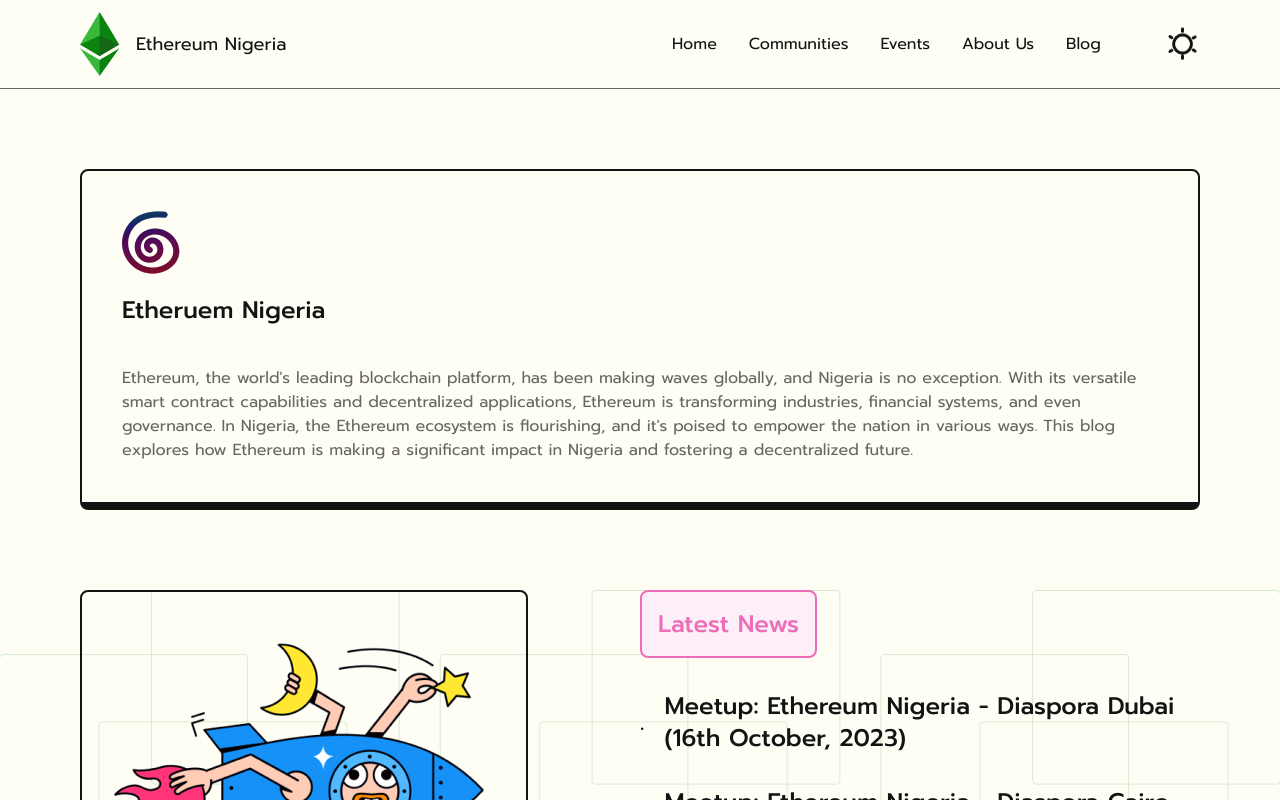
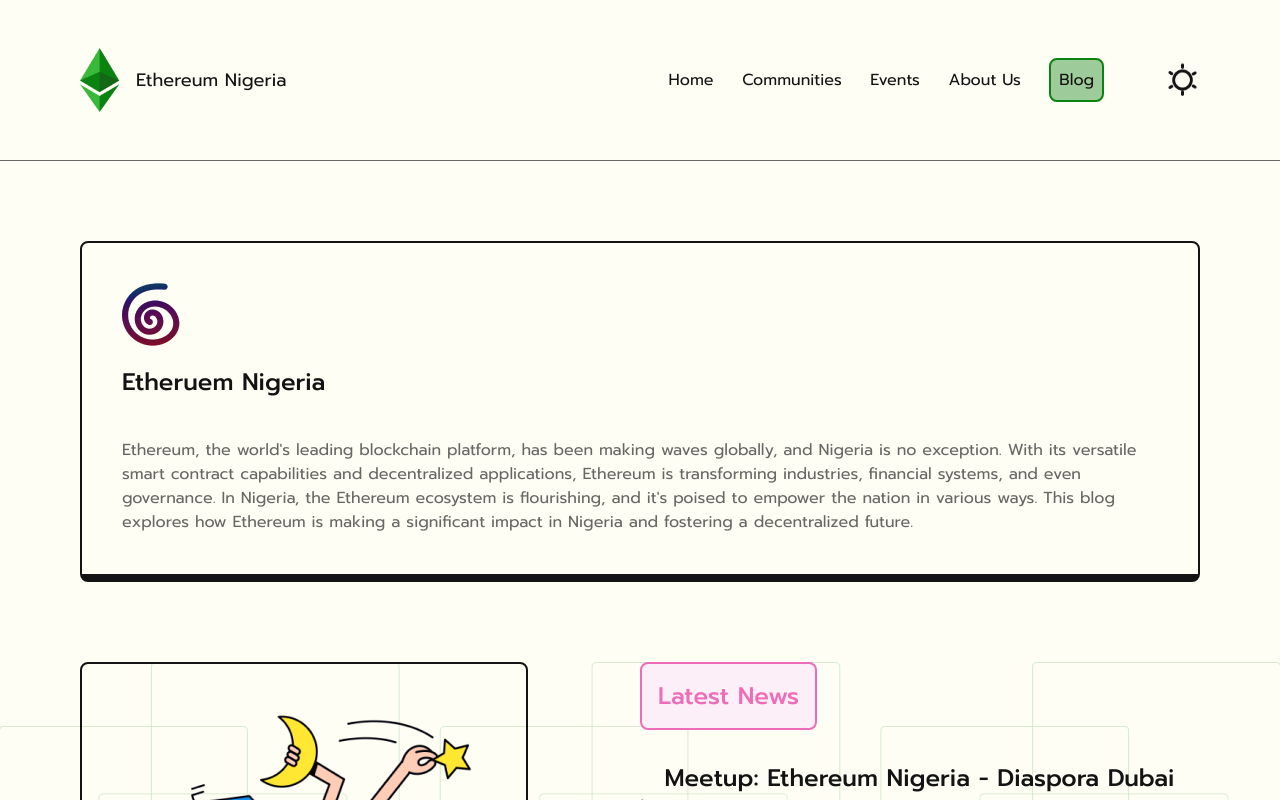
Before and after one commit to ETHNIGERIA/eth-nigeria-website, a Next.js app: page /blog in a window 1280 px wide. Shown: the top 800 px of the page. Built offline with nearby package versions, Linux system fonts and the light colour scheme.

Commit message:
Header links now actives based on page visted

```diff
--- a/src/components/FooterNav.jsx
+++ b/src/components/FooterNav.jsx
@@ -18,7 +18,7 @@
         </div>
         <div className='flex sm:mt-6 justify-between lg:w-[25%]'>
           <div>
-            <h4 className='font-medium'>Products</h4>
+            <h4 className='font-medium '>Products</h4>
             <Link href={'/'}>
               <p className='my-2'>Hackathons</p>
             </Link>
--- a/src/components/HeaderNav.jsx
+++ b/src/components/HeaderNav.jsx
@@ -1,74 +1,140 @@
-import Link from 'next/link';
-import React, { useState } from 'react';
+import Link from "next/link";
+import React, { useState, useEffect } from "react";
+import { useRouter } from "next/router";
 
 const HeaderNav = () => {
-  const [open, setOpen] = useState(false)
+  const [open, setOpen] = useState(false);
 
   const openNav = () => {
     document.getElementById("mySidenav").style.width = "100%";
-    setOpen(true)
-  }
+    setOpen(true);
+  };
   const closeNav = () => {
     document.getElementById("mySidenav").style.width = "0%";
-    setOpen(false)
-  }
+    setOpen(false);
+  };
+
+  const router = useRouter();
+
+  // Initialize the state for each page
+  const [isHomeActive, setIsHomeActive] = useState(false);
+  const [isCommunitiesActive, setIsCommunitiesActive] = useState(false);
+  const [isEventsActive, setIsEventsActive] = useState(false);
+  const [isAboutUsActive, setIsAboutUsActive] = useState(false);
+  const [isBlogActive, setIsBlogActive] = useState(false);
+
+  // Function to set the active state for each page
+  const setActiveState = (page) => {
+    setIsHomeActive(page === "/");
+    setIsCommunitiesActive(page === "/communities");
+    setIsEventsActive(page === "/events");
+    setIsAboutUsActive(page === "/about_us");
+    setIsBlogActive(page === "/blog");
+  };
+
+  useEffect(() => {
+    setActiveState(router.pathname);
+  }, [router.pathname]);
 
   return (
-    <header className='lg:px-20 bg-[#FFFEF5] px-4 flex justify-between py-3 border-b border-[#686764]'>
-      <div className='flex'>
+    <header className="lg:px-20 bg-[#FFFEF5] px-4 flex justify-between py-12  border-b border-[#686764]">
+      <div className="flex">
         <img src="./images/logo.png" alt="" />
-        <p className='my-auto sm:hidden ml-4 text-lg'>Ethereum Nigeria</p>
+        <p className="my-auto sm:hidden ml-4 text-lg">Ethereum Nigeria</p>
       </div>
-      <div className='lg:w-[50%] flex justify-between'>
-        <div className='my-auto  lg:flex hidden justify-evenly w-full'>
-          <Link href={'/'} >
-            <p className='my-auto text-base'>Home</p>
+      <div className="lg:w-[50%] flex justify-between">
+        <div className="my-auto  lg:flex hidden justify-evenly items-center  w-full">
+          <Link href={"/"}>
+            <p
+              onClick={() => setActiveState("Home")}
+              className={`my-auto text-base rounded-lg hover:bg-[#9DCB99] hover:border-solid hover:p-2 ${
+                isHomeActive ? "navside" : ""
+              }`}
+            >
+              Home
+            </p>
           </Link>
 
-          <Link href={'/communities'} >
-            <p className='my-auto text-base'>Communities</p>
+          <Link href="/communities">
+            <p
+              onClick={() => setActiveState("Communities")}
+              className={`my-auto text-base rounded-lg  hover:bg-[#9DCB99] hover:border-solid hover:p-2 ${
+                isCommunitiesActive ? "navside" : ""
+              }`}
+            >
+              Communities
+            </p>
           </Link>
 
-          <Link href={'/events'} >
-            <p className='my-auto text-base'>Events</p>
+          <Link href={"/events"}>
+            <p
+             onClick={() => setActiveState("events")}
+             className={`my-auto text-base rounded-lg  hover:bg-[#9DCB99] hover:border-solid hover:p-2 ${
+               isEventsActive ? "navside" : ""
+             }`}
+            >Events</p>
           </Link>
 
-          <Link href={'/about_us'} >
-            <p className='my-auto text-base'>About Us</p>
+          <Link href={"/about_us"}>
+            <p
+             onClick={() => setActiveState("about_us")}
+             className={`my-auto text-base rounded-lg  hover:bg-[#9DCB99] hover:border-solid hover:p-2 ${
+               isAboutUsActive ? "navside" : ""
+             }`}
+            >About Us</p>
           </Link>
 
-          <Link href={'/blog'} >
-            <p className='my-auto text-base'>Blog</p>
+          <Link href={"/blog"}>
+            <p
+            onClick={() => setActiveState("blog")}
+            className={`my-auto text-base rounded-lg  hover:bg-[#9DCB99] hover:border-solid hover:p-2 ${
+              isBlogActive ? "navside" : ""
+            }`}
+            >Blog</p>
           </Link>
         </div>
-        <div className='my-auto ml-8 flex '>
-          <img className='lg:w-10 w-8 my-auto cursor-pointer' src="./images/sun.png" alt="" />
+        <div className="my-auto ml-8 flex ">
+          <img
+            className="lg:w-10 w-8 my-auto cursor-pointer"
+            src="./images/sun.png"
+            alt=""
+          />
 
-          <img onClick={() => openNav()} src="./images/icons/icons8-hamburger.svg" className='w-6 ml-5 cursor-pointer lg:hidden block my-auto' alt="" />
+          <img
+            onClick={() => openNav()}
+            src="./images/icons/icons8-hamburger.svg"
+            className="w-6 ml-5 cursor-pointer lg:hidden block my-auto"
+            alt=""
+          />
         </div>
 
-        <div id="mySidenav" className='sidenav'>
+        <div id="mySidenav" className="sidenav">
           <div className="w-[90%] mx-auto">
-            <p onClick={() => closeNav()} className="float-right text-4xl cursor-pointer">&times;</p>
+            <p
+              onClick={() => closeNav()}
+              className="float-right text-4xl cursor-pointer"
+            >
+              &times;
+            </p>
             <div className="pt-20"></div>
-            <Link href={'/'} >
-              <p className='my-5 text-base'>Home</p>
+            <Link href={"/"}>
+              <p className="my-5 text-base">Home</p>
             </Link>
 
-            <Link href={'/communities'} >
-              <p className='my-5 text-base'>Communities</p>
+            <Link href={"/communities"}>
+              <p className="my-5 text-base">Communities</p>
             </Link>
 
-            <Link href={'/'} >
-              <p className='my-5 text-base'>Events</p>
+            <Link href={"/"}>
+              <p className="my-5 text-base">Events</p>
             </Link>
 
-            <Link href={'/about_us'} >
-              <p className='my-5 text-base'>About Us</p>
+            <Link href={"/about_us"}>
+              <p className="my-5 text-base">About Us</p>
             </Link>
 
-            <Link href={'/'} >
-              <p className='my-5 text-base'>Blog</p>
+            <Link href={"/blog"}>
+              <p className="my-5 text-base">Blog</p>
             </Link>
           </div>
         </div>
--- a/src/styles/globals.css
+++ b/src/styles/globals.css
@@ -44,6 +44,15 @@
 }
 
 /* The navigation menu links */
+.navside{
+  background-color:#9DCB99 ;
+  border:#0B8311 solid 2px;
+  padding: 0.5rem;
+}
+
+.navside:hover {
+  background:red;
+}
 /* .sidenav a {
   padding: 8px 8px 8px 32px;
   text-decoration: none;
```
